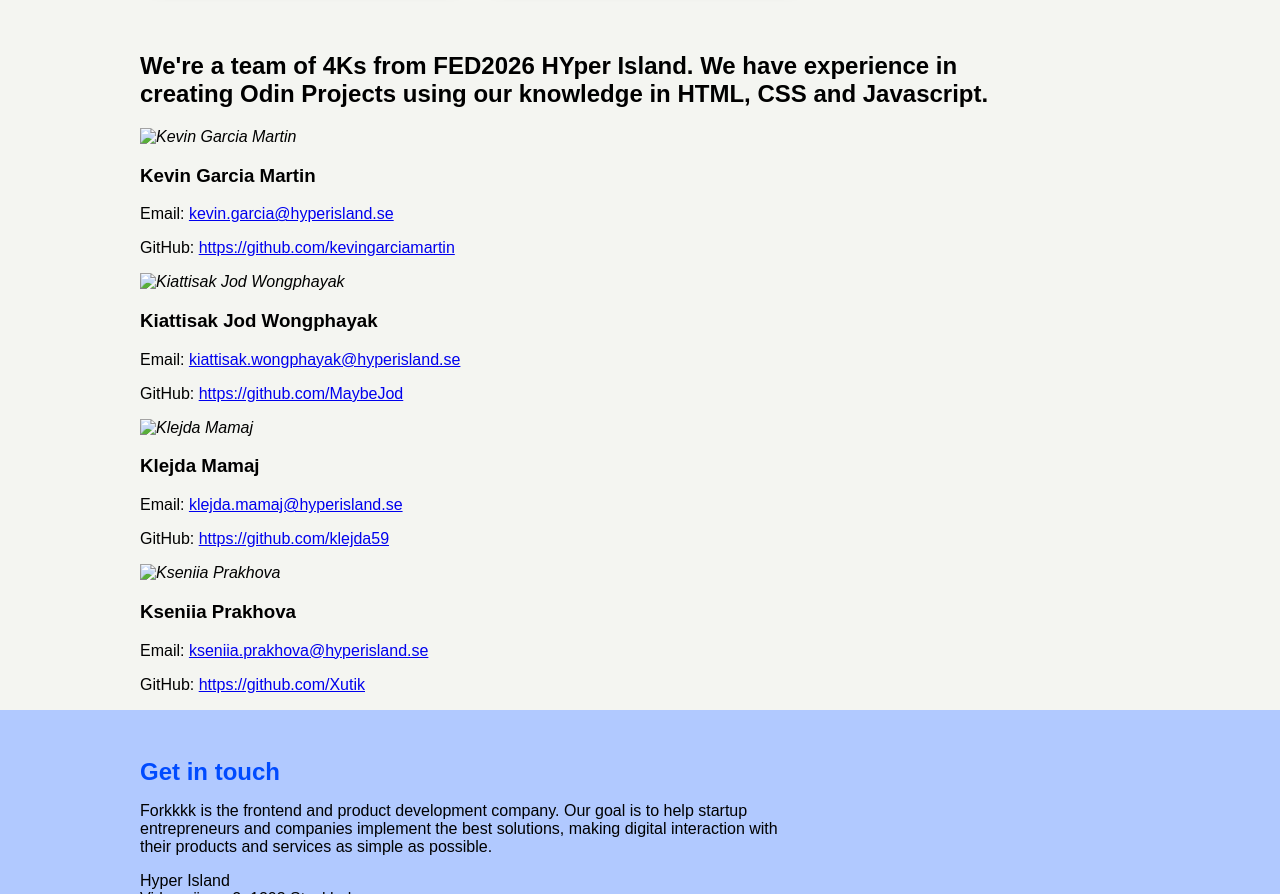
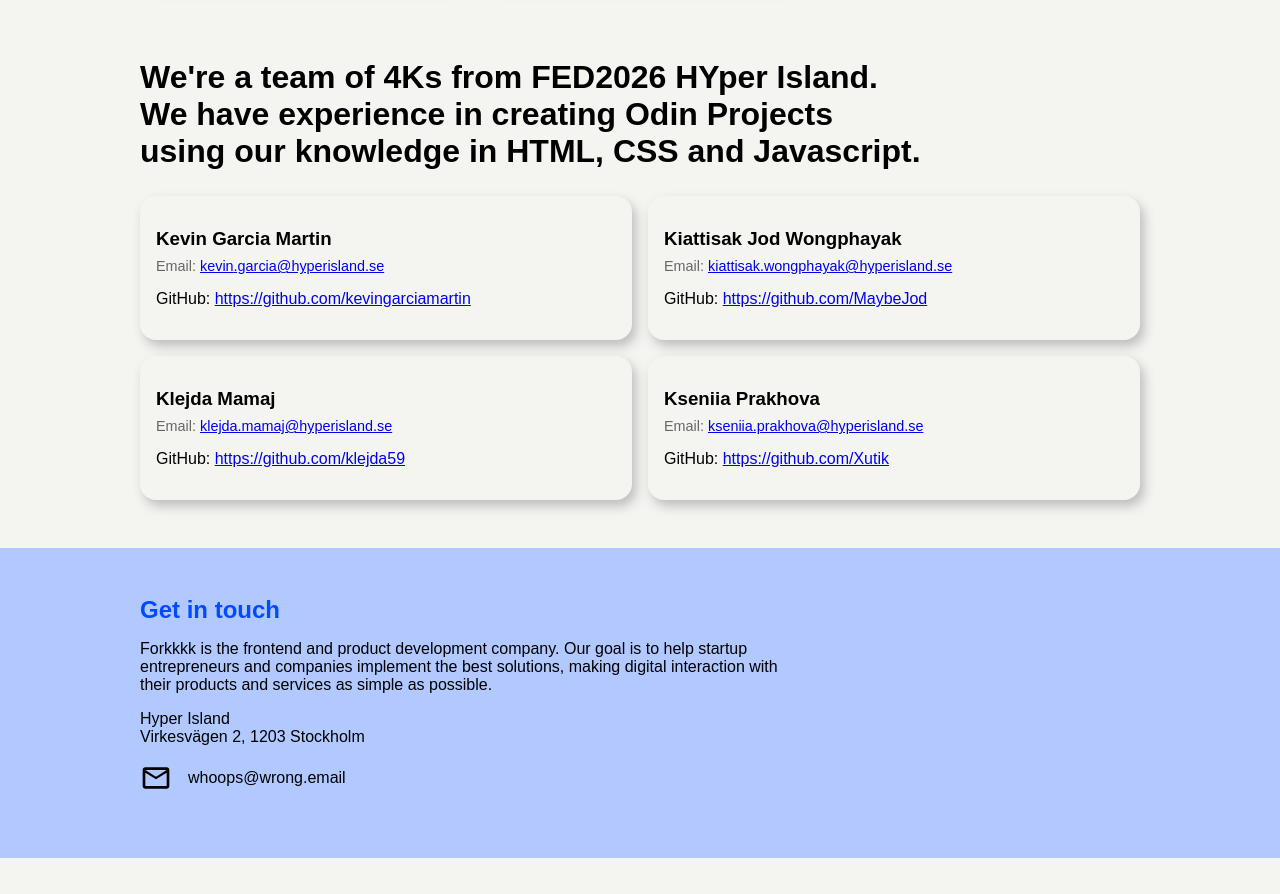
Before and after one commit to Xutik/Group2024, a website built with webpack: page src/template.html in a window 1280 px wide. Shown: the part 1860-2754 px from the top of the page. After the commit the page ends 2718 px from the top, so only its background shows below. Built offline with nearby package versions, Linux system fonts and the light colour scheme; files whose address does not match are found by name.

Commit message:
styling of team section

```diff
--- a/src/index.js
+++ b/src/index.js
@@ -3,7 +3,7 @@ import './styles/style.css'
 
 import createNav from './js/header.js'
 import createHeroSection from './js/hero.js';
-import { createTeamSection } from './js/team.js';
+import createTeamSection from './js/team.js';
 import renderProjects from './js/projects'
 
 document.addEventListener('DOMContentLoaded', () => {
--- a/src/js/team.js
+++ b/src/js/team.js
@@ -1,9 +1,8 @@
-function teamMember(name, email, github, photo) {
+function teamMember(name, email, github) {
   return {
     name,
     email,
-    github,
-    photo
+    github
   }
 }
 
@@ -11,34 +10,30 @@ export const team = [
   teamMember(
     'Kevin Garcia Martin',
     'kevin.garcia@hyperisland.se',
-    'https://github.com/kevingarciamartin',
-    'photo-path'
+    'https://github.com/kevingarciamartin'
   ),
   teamMember(
     'Kiattisak Jod Wongphayak',
     'kiattisak.wongphayak@hyperisland.se',
-    'https://github.com/MaybeJod',
-    'photo-path'
+    'https://github.com/MaybeJod'
   ),
   teamMember(
     'Klejda Mamaj',
     'klejda.mamaj@hyperisland.se',
-    'https://github.com/klejda59',
-    'photo-path'
+    'https://github.com/klejda59'
   ),
   teamMember(
     'Kseniia Prakhova',
     'kseniia.prakhova@hyperisland.se',
-    'https://github.com/Xutik',
-    'photo-path'
+    'https://github.com/Xutik'
   )
 ]
 
-export function createTeamSection() {
+export  default function createTeamSection() {
   const teamSection = document.createElement('section')
   teamSection.classList.add('Forkkkk', 'FED', 'team')
   const descriptionContaine = document.createElement('div')
-  const title = document.createElement('h1')
+  const title = document.createElement('h2')
   title.textContent =
     "We're a team of 4Ks from FED2026 HYper Island. We have experience in creating Odin Projects using our knowledge in HTML, CSS and Javascript."
 
@@ -46,7 +41,8 @@ export function createTeamSection() {
   teamSection.appendChild(descriptionContaine)
 
   const teamMembersContainer = document.createElement('div')
-  teamMembersContainer.classList.add('team-members')
+  teamMembersContainer.classList.add('grid-container')
+  teamMembersContainer.classList.add('grid-container-team')
   teamSection.appendChild(teamMembersContainer)
 
   renderTeamMembers(teamMembersContainer)
@@ -56,11 +52,17 @@ export function createTeamSection() {
 
 export function createTeamMemberCard(member) {
   return `
-    <div class="team-member-card">
-      <img src="${member.photo}" alt="${member.name}" class="team-member-photo">
-      <h3>${member.name}</h3>
-      <p>Email: <a href="mailto:${member.email}">${member.email}</a></p>
-      <p>GitHub: <a href="${member.github}" target="_blank">${member.github}</a></p>
+    <div class="card">
+    <div class="card-text">
+        <div class="card-title">
+          <h3>${member.name}</h3>
+        </div>
+
+        <p class="card-tech-stack">Email: <a href="mailto:${member.email}">${member.email}</a></p>
+        <div class="card-link">
+          <p class="card-author">GitHub: <a href="${member.github}" target="_blank">${member.github}</a></p>
+        </div>
+      </div>
     </div>
   `
 }
--- a/src/styles/style.css
+++ b/src/styles/style.css
@@ -185,6 +185,12 @@ main {
   }
 }
 
+
+.grid-container-team {
+  display: grid;
+  grid-template-columns: repeat(auto-fit, minmax(25rem, 1fr)) !important;
+}
+
 /* footer---------------------------------------------------------- */
 footer {
   background-color: var(--shade-color);
```
